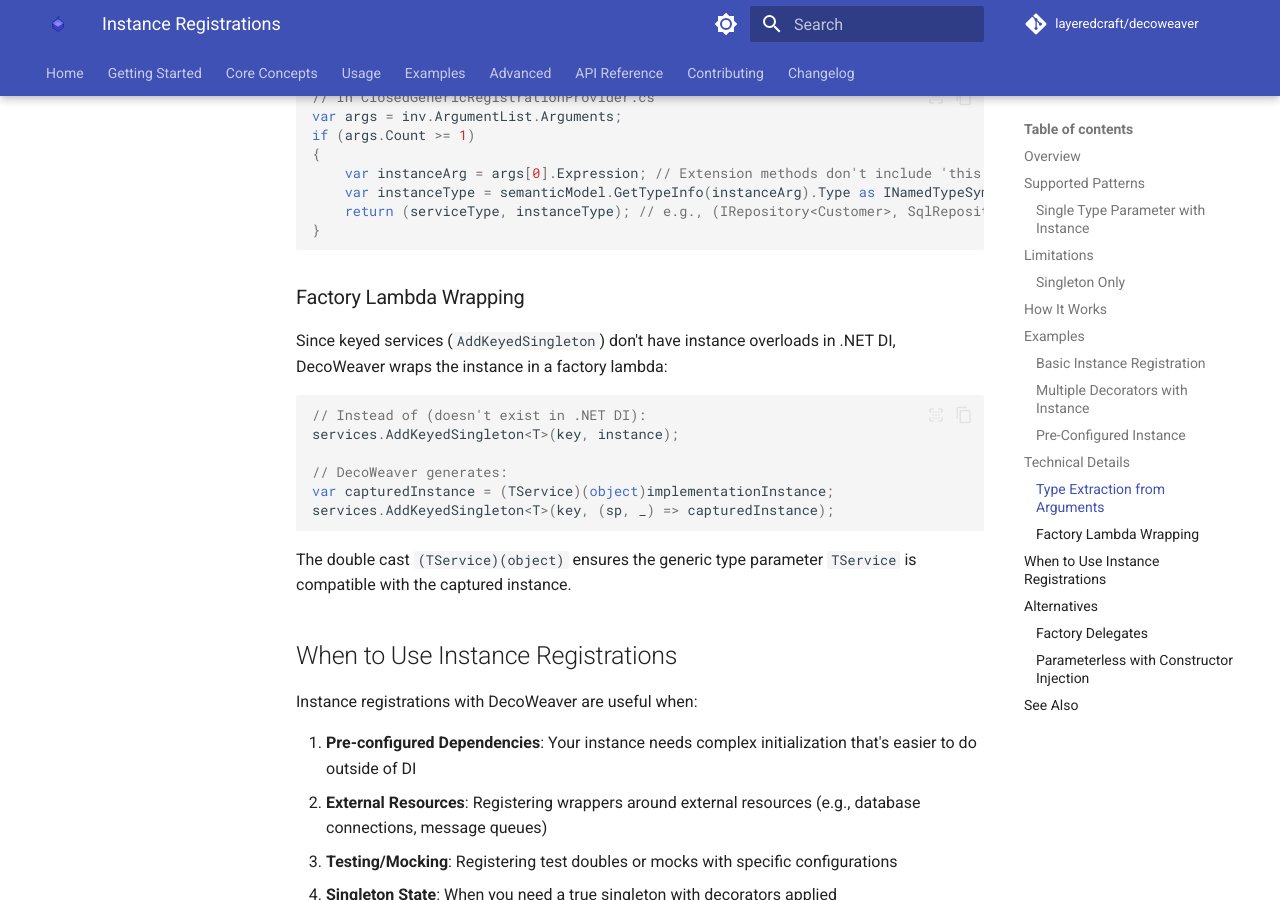
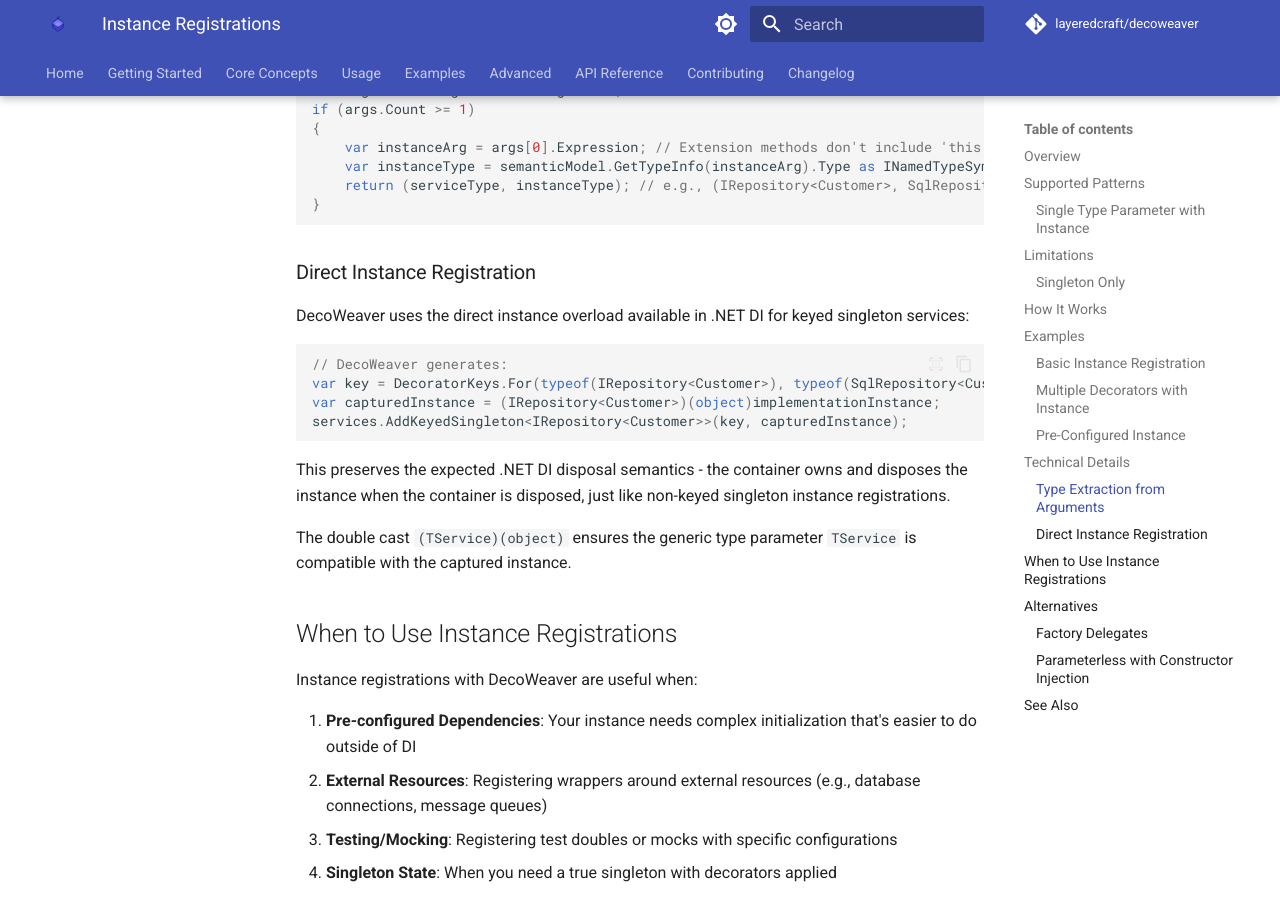
Before and after one commit to LayeredCraft/decoweaver, an MkDocs documentation site: the page built from docs/advanced/instance-registrations.md, in a window 1280 px wide and 900 px high, scrolled down 3153 px. Built offline with MkDocs 1.6.1 and Material for MkDocs 9.7.7, drawn with Linux system fonts in a browser that asks for light colours; comment, search, counter and statistics services are not loaded; some of the changed text lies outside the part shown.

Commit message:
fix: Use direct instance registration to preserve disposal semantics
ChatGPT identified that wrapping instances in factory lambdas broke .NET DI
disposal semantics. The container would dispose user-provided instances when
it shouldn't.

**Root Cause:**
Line 421 wrapped instances in factory lambda: `(sp, _) => capturedInstance`
This changed disposal ownership - factory-created services are disposed by
the container, but instance registrations should NOT be.

**Fix:**
Use direct instance overload: `AddKeyedSingleton<T>(key, instance)`
This preserves expected .NET DI disposal behavior.

**Changes:**
- InterceptorEmitter.cs: Removed factory lambda wrapper (line 421)
- docs/advanced/instance-registrations.md: Updated to reflect direct registration
- CLAUDE.md: Updated generated code example
- Test snapshots regenerated with correct code

**Verification:**
- Build succeeds
- Sample project runs correctly
- Disposal semantics now match .NET DI expectations

Fixes disposal bug reported by ChatGPT in PR #13 feedback.

🤖 Generated with [Claude Code](https://claude.com/claude-code)

Co-Authored-By: Claude <noreply@anthropic.com>

````diff
--- a/docs/advanced/instance-registrations.md
+++ b/docs/advanced/instance-registrations.md
@@ -53,12 +53,12 @@ When DecoWeaver encounters an instance registration:
    // - Implementation type: SqlRepository<Customer> (extracted from "new SqlRepository<Customer>()")
    ```
 
-2. **Keyed Service Registration**: Since keyed services don't have instance overloads, the instance is wrapped in a factory lambda
+2. **Keyed Service Registration**: The instance is registered directly as a keyed service
    ```csharp
    // Generated code:
    var key = DecoratorKeys.For(typeof(IRepository<Customer>), typeof(SqlRepository<Customer>));
    var capturedInstance = (IRepository<Customer>)(object)implementationInstance;
-   services.AddKeyedSingleton<IRepository<Customer>>(key, (sp, _) => capturedInstance);
+   services.AddKeyedSingleton<IRepository<Customer>>(key, capturedInstance);
    ```
 
 3. **Decorator Application**: Decorators are applied around the keyed service
@@ -142,18 +142,18 @@ if (args.Count >= 1)
 }
 ```
 
-### Factory Lambda Wrapping
+### Direct Instance Registration
 
-Since keyed services (`AddKeyedSingleton`) don't have instance overloads in .NET DI, DecoWeaver wraps the instance in a factory lambda:
+DecoWeaver uses the direct instance overload available in .NET DI for keyed singleton services:
 
 ```csharp
-// Instead of (doesn't exist in .NET DI):
-services.AddKeyedSingleton<T>(key, instance);
+// DecoWeaver generates:
+var key = DecoratorKeys.For(typeof(IRepository<Customer>), typeof(SqlRepository<Customer>));
+var capturedInstance = (IRepository<Customer>)(object)implementationInstance;
+services.AddKeyedSingleton<IRepository<Customer>>(key, capturedInstance);
+```
 
-// DecoWeaver generates:
-var capturedInstance = (TService)(object)implementationInstance;
-services.AddKeyedSingleton<T>(key, (sp, _) => capturedInstance);
-```
+This preserves the expected .NET DI disposal semantics - the container owns and disposes the instance when the container is disposed, just like non-keyed singleton instance registrations.
 
 The double cast `(TService)(object)` ensures the generic type parameter `TService` is compatible with the captured instance.
 
````
Also changed, not shown: CLAUDE.md (+2 -2 lines), 4 other files.
